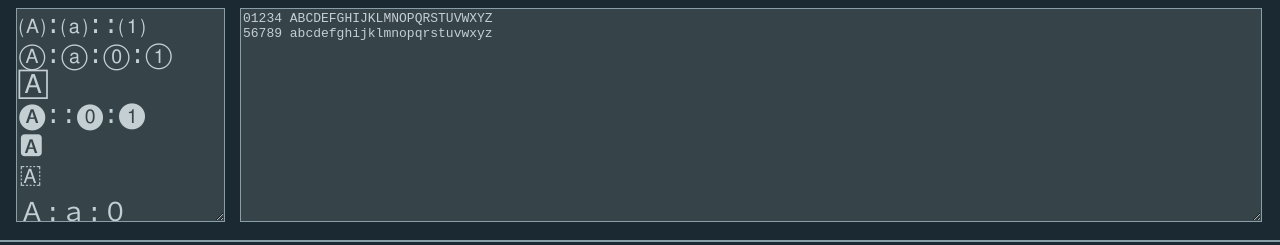
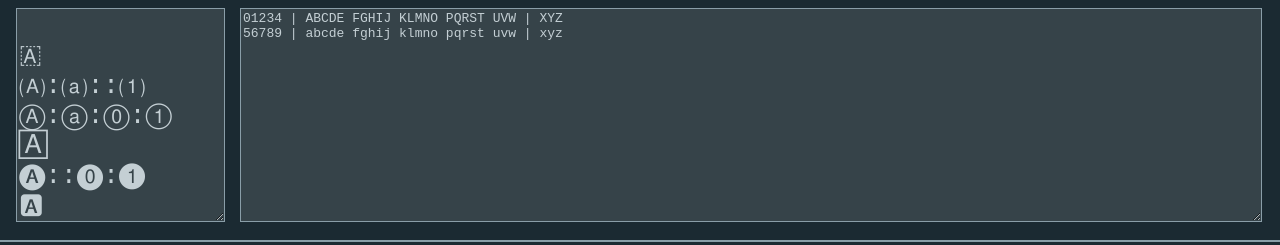
Before and after one commit to mk-pmb/tryjs, a website: page unicode/alphabet_transposer.html in a window 1280 px wide. Shown: the top 245 px of the page. Drawn offline with Linux system fonts and the light colour scheme.

Commit message:
Alphabet Transposer ++

```diff
--- a/unicode/alphabet_transposer.html
+++ b/unicode/alphabet_transposer.html
@@ -11,6 +11,7 @@
     body, form {
       background-color: hsl(200, 30%, 15%);
       color: hsl(200, 15%, 60%);
+      display: block; z-index: 5;
     }
     .form, #out li { border-width: 0; border-style: solid; }
     .form, #out li, input, textarea { border-color: hsl(200, 15%, 60%); }
@@ -42,6 +43,9 @@
 
 <form class="form" action="about:blank" method="get">
 <div id="dal"><textarea id="al" cols="10" rows="10" wrap="off">
+(@ Enclosed Alphanumeric Supplement)
+U+1F1E6 regional indicator symbol letter a
+
 U+1F110 parenthesized latin capital letter a @ Enclosed Alphanumeric Supplement
 ^:U+249C parenthesized latin small letter a @ Enclosed Alphanumerics
 ^:
@@ -66,14 +70,10 @@ U+1F150 negative circled latin capital letter a
 
 U+1F170 negative squared latin capital letter a
 
-U+1F1E6 regional indicator symbol letter a
-
 (@ Halfwidth And Fullwidth Forms)
 U+FF21 fullwidth latin capital letter a
 ^:U+FF41 fullwidth latin small letter a
 ^:U+FF10 fullwidth digit zero
-
-
 
 (@ Mathematical Alphanumeric Symbols)
 U+1D400 mathematical bold capital a
@@ -121,8 +121,8 @@ U+1D670 mathematical monospace capital a
 ^:U+1D7F6 mathematical monospace digit zero
 </textarea></div>
 <div id="dtx"><textarea id="tx" cols="80" rows="20" wrap="off">
-01234 ABCDEFGHIJKLMNOPQRSTUVWXYZ
-56789 abcdefghijklmnopqrstuvwxyz
+01234 | ABCDE FGHIJ KLMNO PQRST UVW | XYZ
+56789 | abcde fghij klmno pqrst uvw | xyz
 </textarea></div>
 </form>
 
```
